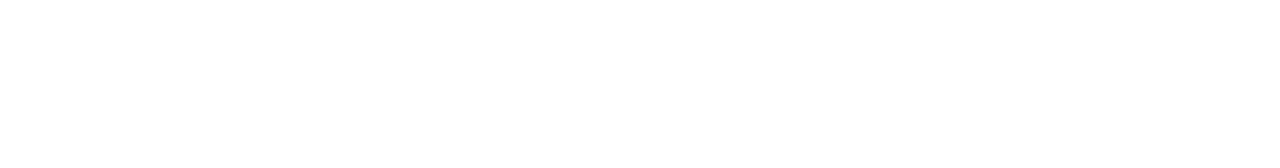
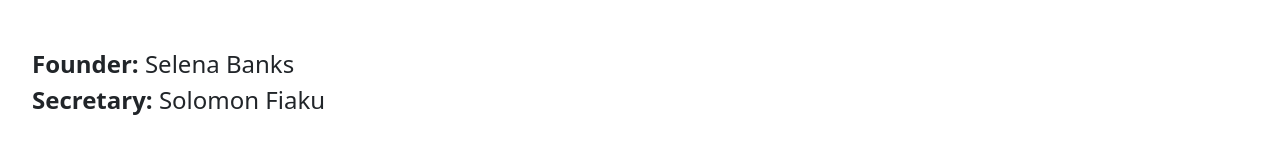
Before and after one commit to abmanaf/Orphanage-platform, a React (Create React App) app: page / in a window 1280 px wide. Shown: the part 2922-3090 px from the top of the page. Built offline with nearby package versions, Linux system fonts and the light colour scheme; a web font is replaced by a local one.

Commit message:
minor changes

```diff
--- a/src/Components/First_Page/Home.js
+++ b/src/Components/First_Page/Home.js
@@ -252,7 +252,21 @@
             </div>
           </div>
         </div>
+
+        <div className="col-md-7 order-2 order-md-1">
+          <ul>
+            <li style={{ listStyleType: "none", fontSize: "1.5em" }}>
+              {/*{<i className="bi bi-check"></i>}*/} <strong>Founder:</strong>{" "}
+              Selena Banks
+            </li>
+            <li style={{ listStyleType: "none", fontSize: "1.5em" }}>
+              {/*<i className="bi bi-check"></i>*/}
+              <strong> Secretary:</strong> Solomon Fiaku
+            </li>
+          </ul>
+        </div>
       </section>
+
       {/*
       <a
         href="#"
```
